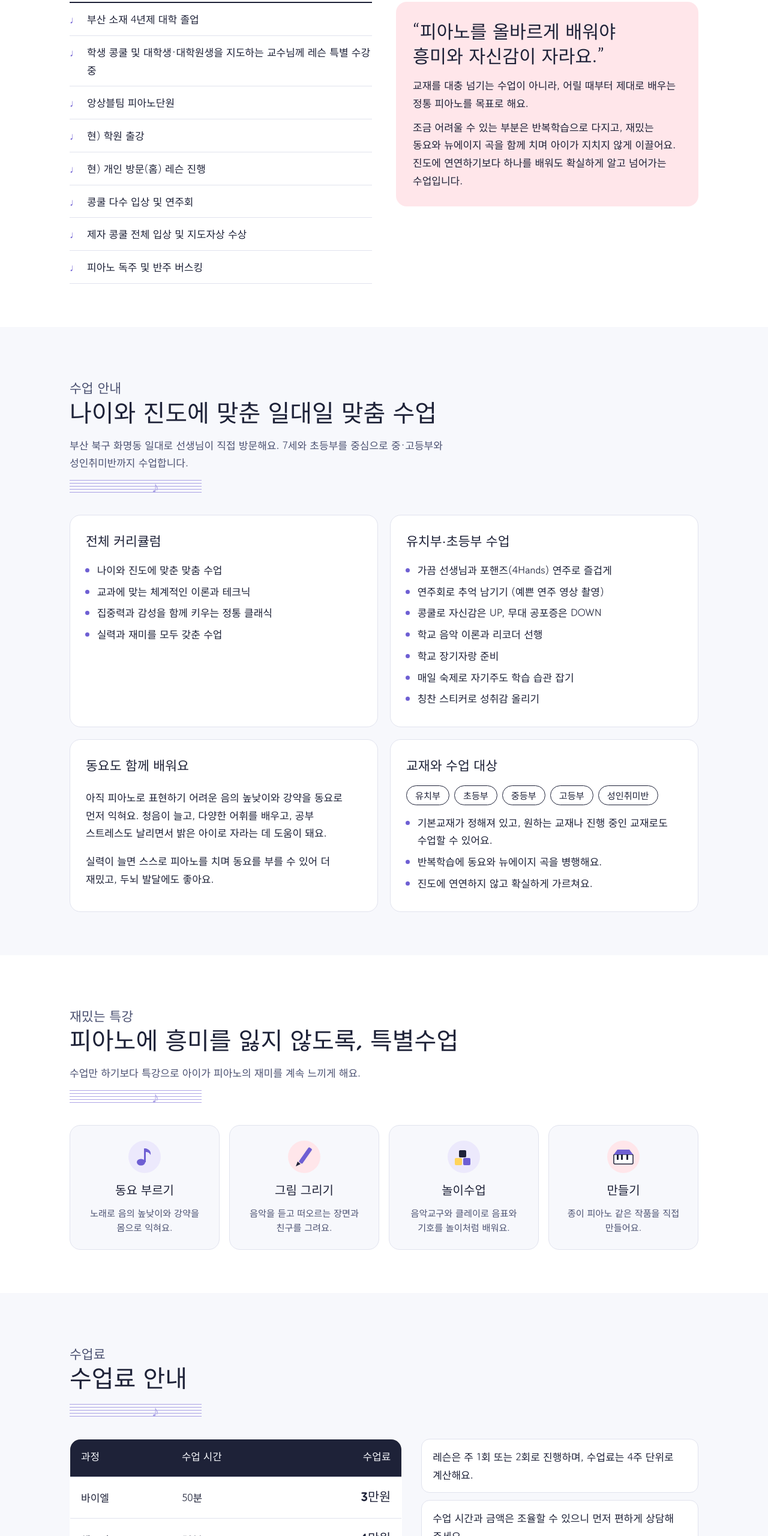
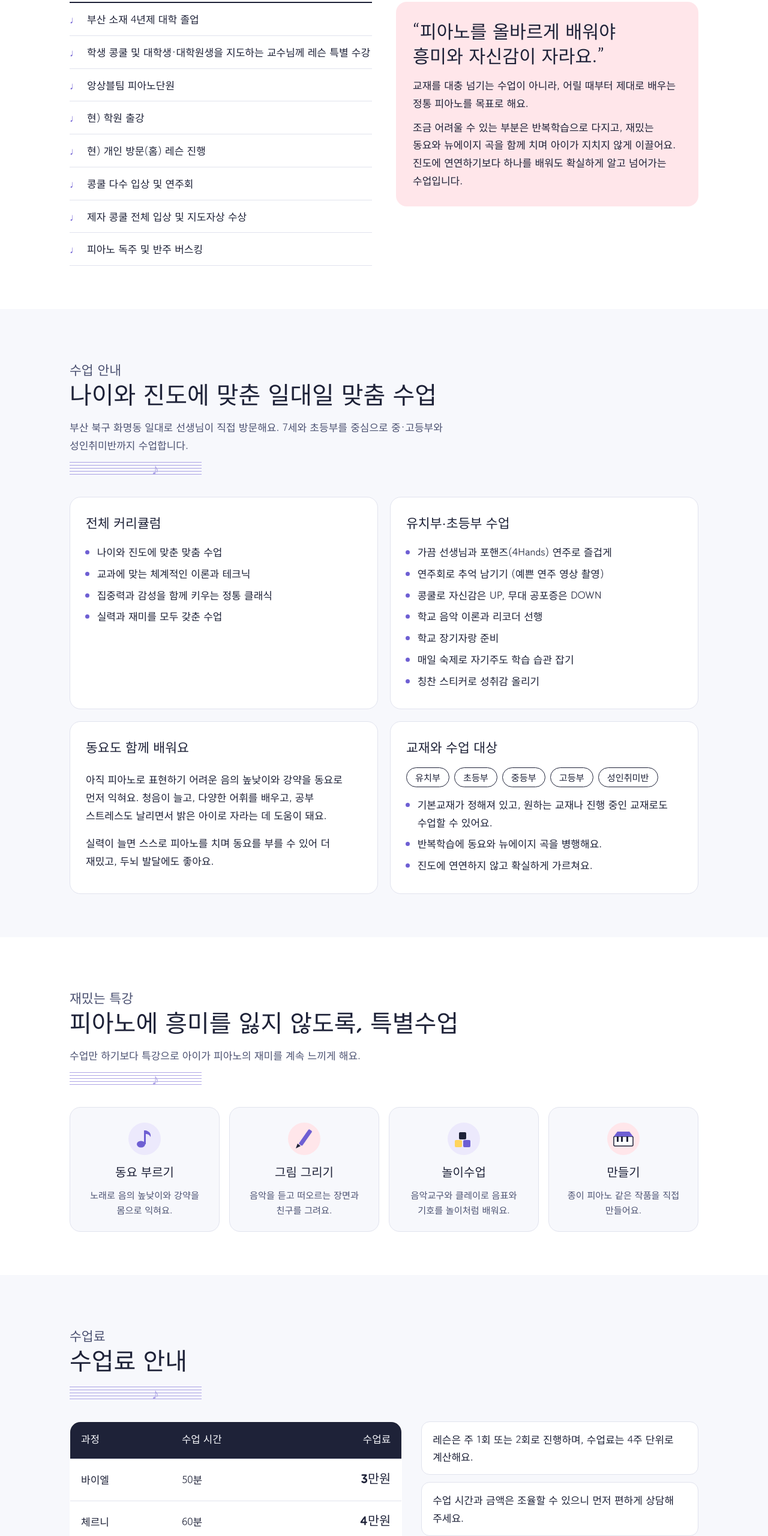
Before and after one commit to happy7663-tech/danapiano-site, a website: page index.html in a window 1280 px wide. Shown: the part 1775-4335 px from the top of the page at 60% size. Drawn offline with Linux system fonts and the light colour scheme; no server answers; a web font is replaced by a local one.

Commit message:
체르니 수업 60분, 프로필 문구 수정
Co-Authored-By: Claude Opus 5.5 <noreply@anthropic.com>
Claude-Session: https://claude.ai/code/session_01DVtYk9n932Js5rX16tEiF6

```diff
--- a/index.html
+++ b/index.html
@@ -140,7 +140,7 @@
         <div>
           <ul class="profile">
             <li>부산 소재 4년제 대학 졸업</li>
-            <li>학생 콩쿨 및 대학생·대학원생을 지도하는 교수님께 레슨 특별 수강 중</li>
+            <li>학생 콩쿨 및 대학생·대학원생을 지도하는 교수님께 레슨 특별 수강</li>
             <li>앙상블팀 피아노단원</li>
             <li>현) 학원 출강</li>
             <li>현) 개인 방문(홈) 레슨 진행</li>
@@ -257,7 +257,7 @@
             <thead><tr><th scope="col">과정</th><th scope="col">수업 시간</th><th scope="col" style="text-align:right">수업료</th></tr></thead>
             <tbody>
               <tr><td>바이엘</td><td>50분</td><td class="won">3만원</td></tr>
-              <tr><td>체르니</td><td>50분</td><td class="won">4만원</td></tr>
+              <tr><td>체르니</td><td>60분</td><td class="won">4만원</td></tr>
               <tr><td>성인</td><td>40분</td><td class="won">4만원</td></tr>
             </tbody>
           </table>
```
